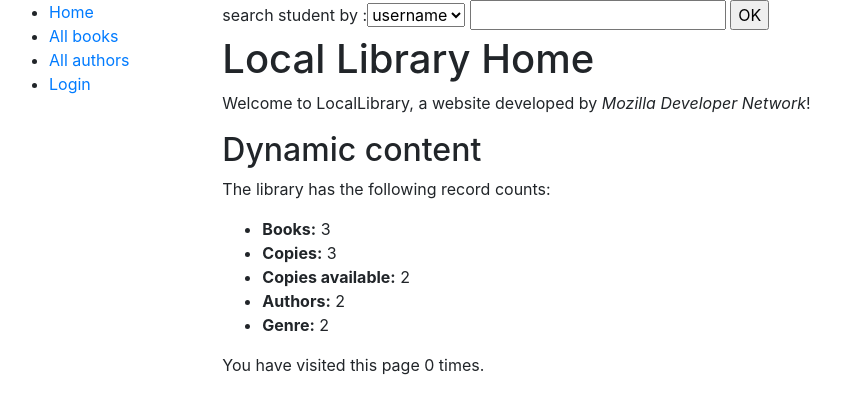
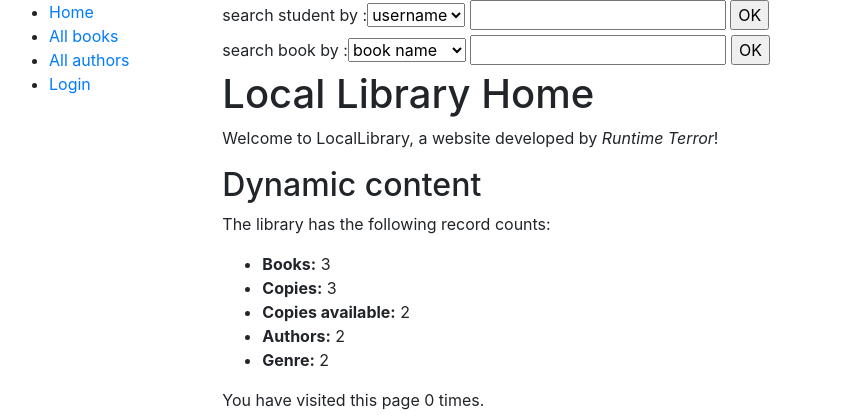
Before and after one commit to akashagg30/library-management-system, a Django app: page /catalog/ in a window 1280 px wide. Shown: the top 420 px of the page, without its empty margins (6-847 px from the left). Run offline with Django 3.2, Linux system fonts and the light colour scheme; data comes from the database, SQL or seed files in the repository; both versions use the stored data as it was after the commit; some libraries are stand-ins or nearby versions.

Commit message:
added search functionality for books

```diff
--- a/catalog/forms.py
+++ b/catalog/forms.py
@@ -5,9 +5,16 @@ import datetime
 
 student_choices=[
         ('un','username'),
-        ('id','id'),
+        #('id','id'),
         ('fn','first name'),
-        ('n','full name')
+        #('n','full name')
+        ]
+
+book_choices=[
+        ('book name','book name'),
+        ('author','author name'),
+        #('genre','genre'),
+        #('book instance id','book instance id')
         ]
 
 class RenewBookForm(forms.Form):
@@ -27,3 +34,7 @@ class RenewBookForm(forms.Form):
 class SearchStudent(forms.Form):
     choice=forms.CharField(label='search student by ',widget=forms.Select(choices=student_choices))
     name=forms.CharField(label='')
+
+class SearchBook(forms.Form):
+    choice=forms.CharField(label='search book by ',widget=forms.Select(choices=book_choices))
+    name=forms.CharField(label='')
--- a/catalog/templates/index.html
+++ b/catalog/templates/index.html
@@ -7,11 +7,16 @@
 {% block content %}
     <form action="{% url 'search-student' %}" method="get">
         {% csrf_token %}
-        {{form}}
+        {{form_student}}
+        <input type="submit" value="OK">
+    </form>
+    <form action="{% url 'search-book' %}" method="get">
+        {% csrf_token %}
+        {{form_book}}
         <input type="submit" value="OK">
     </form>
   <h1>Local Library Home</h1>
-  <p>Welcome to LocalLibrary, a website developed by <em>Mozilla Developer Network</em>!</p>
+  <p>Welcome to LocalLibrary, a website developed by <em>Runtime Terror</em>!</p>
   <h2>Dynamic content</h2>
   <p>The library has the following record counts:</p>
   <ul>
--- a/catalog/urls.py
+++ b/catalog/urls.py
@@ -17,5 +17,6 @@ urlpatterns += [
 ]
 
 urlpatterns += [
-    path('search/', views.search_student, name='search-student'),
+    path('search_student/', views.search_student, name='search-student'),
+    path('search_book/', views.search_book, name='search-book'),
 ]
--- a/catalog/views.py
+++ b/catalog/views.py
@@ -5,14 +5,16 @@ from django.shortcuts import render, get_object_or_404
 from django.http import HttpResponseRedirect
 from django.urls import reverse
 from django.contrib.auth.mixins import LoginRequiredMixin
+from django.urls import reverse
 
 # Create your views here.
 from catalog.models import Book, Author, BookInstance, Genre
-from catalog.forms import RenewBookForm,SearchStudent
+from catalog.forms import RenewBookForm,SearchStudent,SearchBook
 
 def index(request):
     """View function for home page of site."""
-    form=SearchStudent()
+    form_student=SearchStudent()
+    form_book=SearchBook()
 
     # Generate counts of some of the main objects
     num_books = Book.objects.all().count()
@@ -37,7 +39,8 @@ def index(request):
         'num_authors': num_authors,
         'num_genre':num_genre,
         'num_visits': num_visits,
-        'form':form,
+        'form_student':form_student,
+        'form_book':form_book,
     }
 
     # Render the HTML template index.html with the data in the context variable
@@ -80,9 +83,38 @@ def search_student(request):
     if(request.GET.get('choice')=='un'):
         book_instance = BookInstance.objects.filter(borrower__username__icontains=request.GET.get('name')).order_by('due_back')
         return render(request,'catalog/bookinstance_list_borrowed_user.html',{'bookinstance_list':book_instance})
+    elif request.GET.get('choice')=='id':
+        book_instance = BookInstance.objects.filter(borrower__username__icontains=request.GET.get('name')).order_by('due_back')
+        return render(request,'catalog/bookinstance_list_borrowed_user.html',{'bookinstance_list':book_instance})
+    elif request.GET.get('choice')=='fn':
+        book_instance = BookInstance.objects.filter(borrower__first_name__icontains=request.GET.get('name')).order_by('due_back')
+        return render(request,'catalog/bookinstance_list_borrowed_user.html',{'bookinstance_list':book_instance})
+    elif request.GET.get('choice')=='n':
+        book_instance = BookInstance.objects.filter(borrower__username__icontains=request.GET.get('name')).order_by('due_back')
+        return render(request,'catalog/bookinstance_list_borrowed_user.html',{'bookinstance_list':book_instance})
     else:
         print('kuch nhi hua ;_;')
         return HttpResponseRedirect('/' )
+
+def search_book(request):
+    data=request.GET.get('name')
+    if(request.GET.get('choice')=='book name'):
+        link=reverse('book-detail', args=[str(Book.objects.get(title__icontains=data).id)])
+        return HttpResponseRedirect(link)
+    elif request.GET.get('choice')=='author':
+        link=reverse('book-detail', args=[str(Book.objects.get(author__first_name__icontains=data).id)])
+        return HttpResponseRedirect(link)
+    #still to work on genre and book instance id
+    elif request.GET.get('choice')=='genre':
+        book_instance = BookInstance.objects.filter(borrower__first_name__icontains=data).order_by('due_back')
+        return render(request,'catalog/bookinstance_list_borrowed_user.html',{'bookinstance_list':book_instance})
+    elif request.GET.get('choice')=='book instance id':
+        book_instance = BookInstance.objects.filter(borrower__username__icontains=data).order_by('due_back')
+        return render(request,'catalog/bookinstance_list_borrowed_user.html',{'bookinstance_list':book_instance})
+    else:
+        print('kuch nhi hua ;_;')
+    return HttpResponseRedirect('/' )
+
 from django.views import generic
 
 
```
Also changed, not shown: db.sqlite3.
